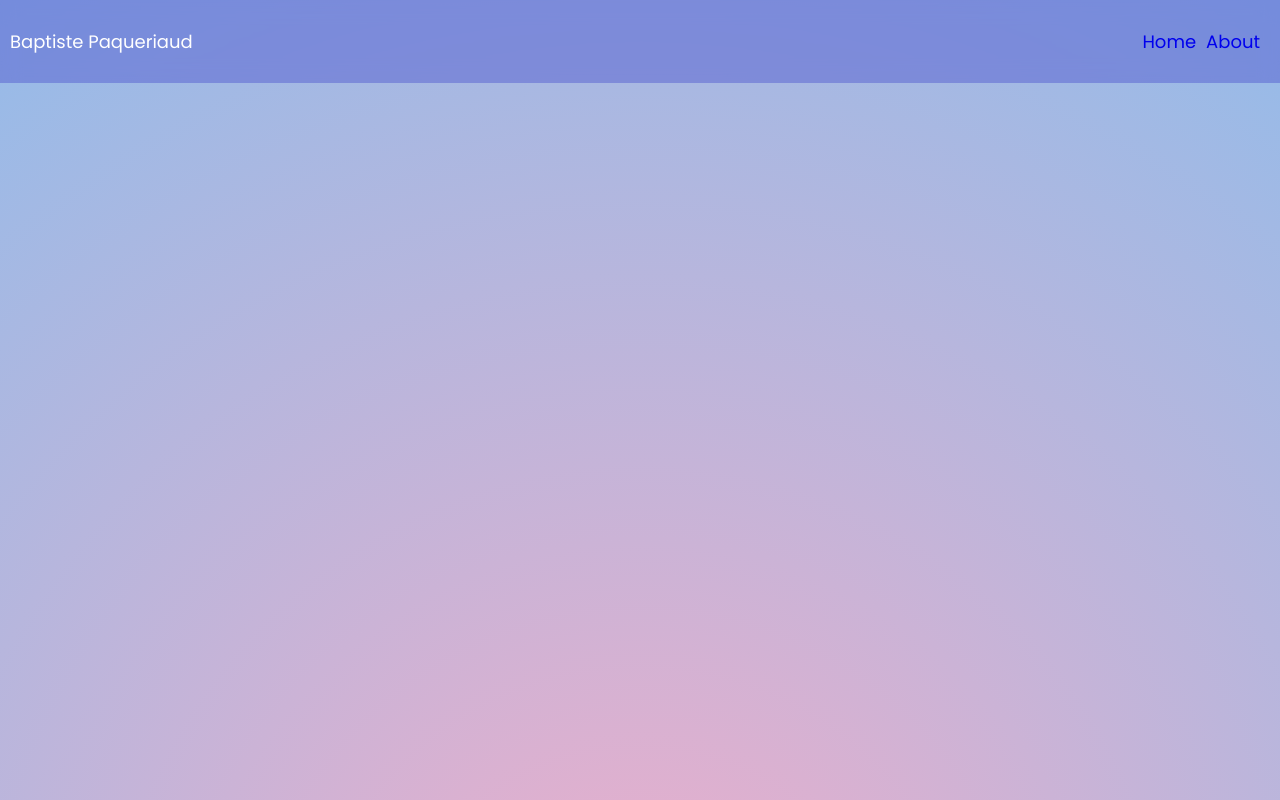
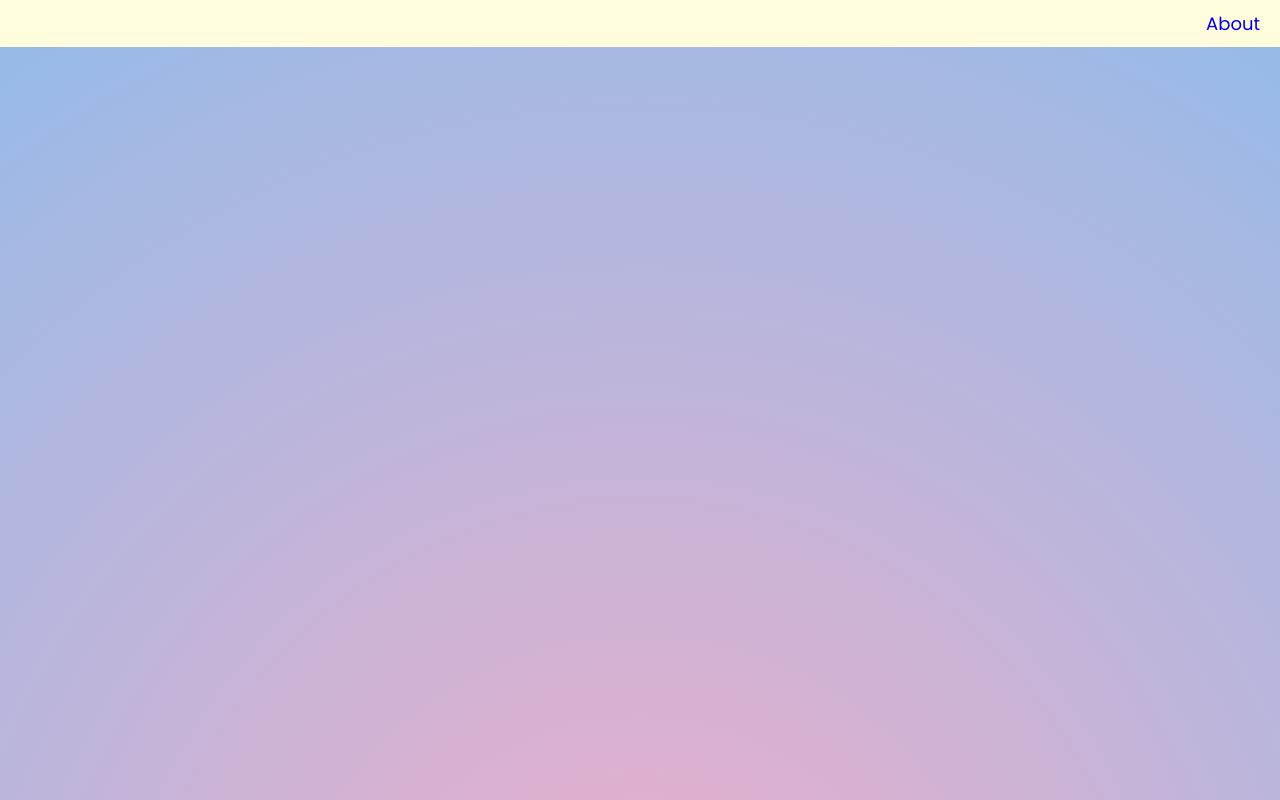
Before and after one commit to BaptisteP31/portfolio, a React (Vite) app: page / in a window 1280 px wide. Shown: the top 800 px of the page. Built offline with nearby package versions, Linux system fonts and the light colour scheme.

Commit message:
Matches navbar with model

```diff
--- a/src/components/Navbar/Navbar.css
+++ b/src/components/Navbar/Navbar.css
@@ -7,15 +7,14 @@
     right: 0;
 
     display: flex;
-    align-items: center;
-    justify-content: space-between;
+    align-items: right;
+    justify-content: flex-end;
 
-    background: rgba(87, 95, 207, 0.5);
+    background: #fffddc;
     backdrop-filter: blur(10px);
 
-    color: var(--text-primary);
-
     padding: 10px 10px 10px 10px;
+    color: black;
 
     font-size: large;
     text-align: right;
@@ -26,10 +25,6 @@
 .scrolled {
     padding-top: 0;
     background-color: transparent;
-}
-
-p {
-    text-align: left;
 }
 
 ul {
@@ -44,5 +39,5 @@ a {
 }
 
 a:visited {
-    color: var(--text-primary);
+    color: black;
 }
--- a/src/components/Navbar/Navbar.tsx
+++ b/src/components/Navbar/Navbar.tsx
@@ -3,10 +3,6 @@ import { NavItem } from './NavItem';
 import { useState, useEffect } from 'react';
 
 const links = [
-    {
-        "name": "Home",
-        "link": "index.html"
-    },
     {
         "name": "About",
         "link": "about.html"
@@ -32,9 +28,6 @@ export function Navabar() {
 
     return (
         <div className={`navbar ${isScrolled ? 'scrolled' : ''}`}>
-            <p>
-                Baptiste Paqueriaud
-            </p>
             <ul>
                 {links.map((link) => NavItem({name:link.name, link:link.link}))}
             </ul>
```
